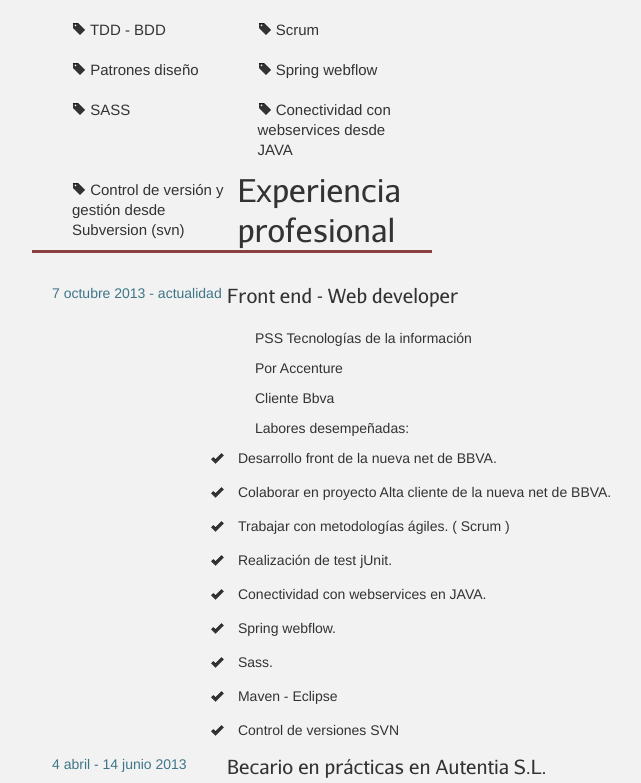
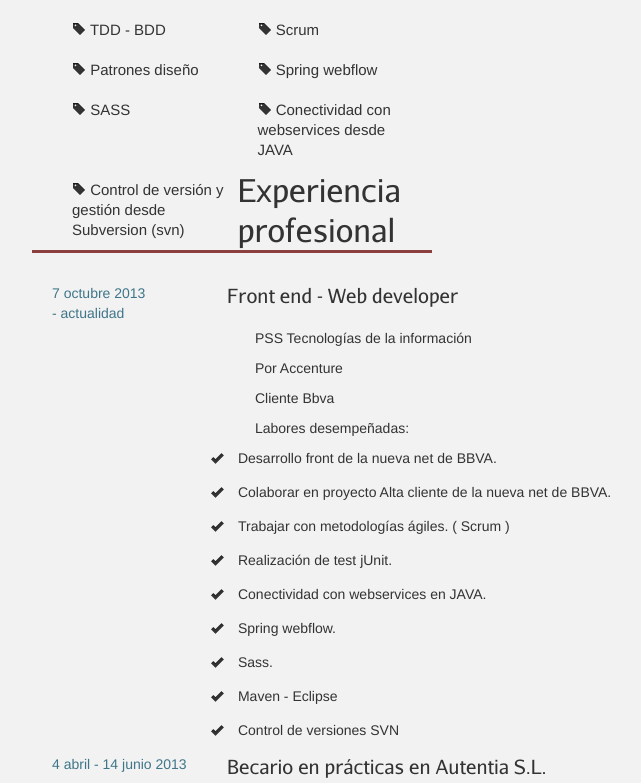
Before and after one commit to genrf/genrf.github.io, a plain HTML site: page rafaelMacias-cv/index.html in a window 1280 px wide. Shown: the part 1202-1985 px from the top of the page, without its empty margins (248-889 px from the left). Drawn offline with Linux system fonts and the light colour scheme.

Commit message:
Br on date
Salto de linea en la fecha con "- actualidad" para mejora de visualizacion

```diff
--- a/rafaelMacias-cv/index.html
+++ b/rafaelMacias-cv/index.html
@@ -163,7 +163,7 @@
 
                 <div class="experiencia">
                     <div class="fecha">
-                        <p> 7 octubre 2013 - actualidad</p>
+                        <p> 7 octubre 2013 <br/>- actualidad</p>
                     </div>
                     <div class="datos">
                         <h3> Front end - Web developer </h3>
```
